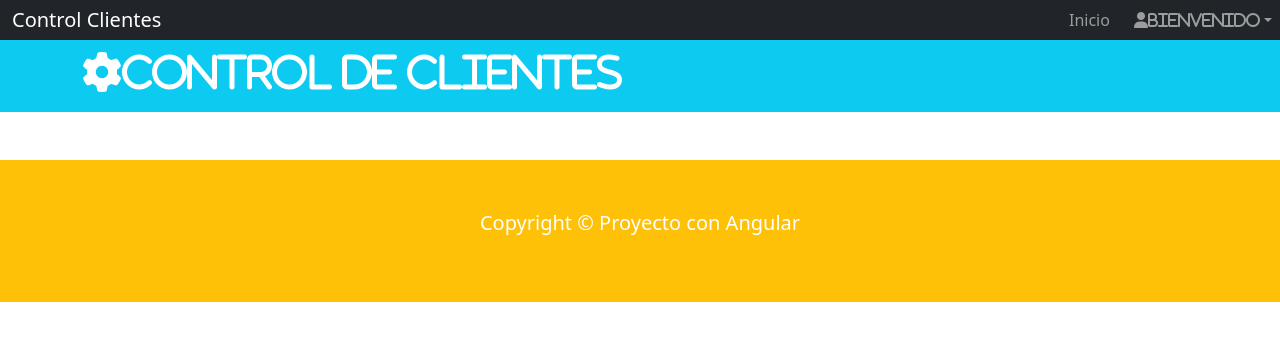
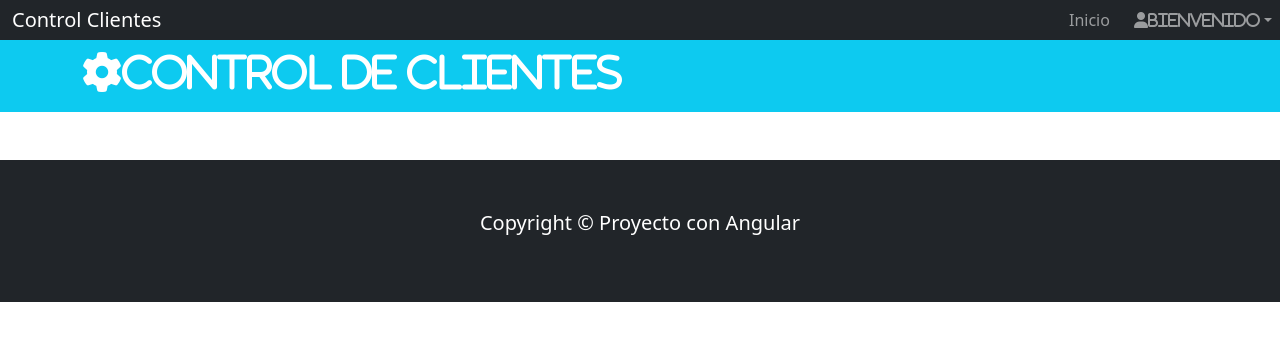
Before and after one commit to JoseRicardoPE/AppAngular-ControlClientes, an Angular app: page / in a window 1280 px wide. Shown: the top 340 px of the page. Built offline with nearby package versions, Linux system fonts and the light colour scheme.

Commit message:
cambio de color al pie de pagina

```diff
--- a/src/app/componentes/pie-pagina/pie-pagina.component.html
+++ b/src/app/componentes/pie-pagina/pie-pagina.component.html
@@ -1,5 +1,5 @@
 
-<footer class="bg-warning text-white mt-5 p-5" id="pie-pagina">
+<footer class="bg-dark text-white mt-5 p-5" id="pie-pagina">
     <div class="container">
         <div class="row">
             <div class="col">
```
